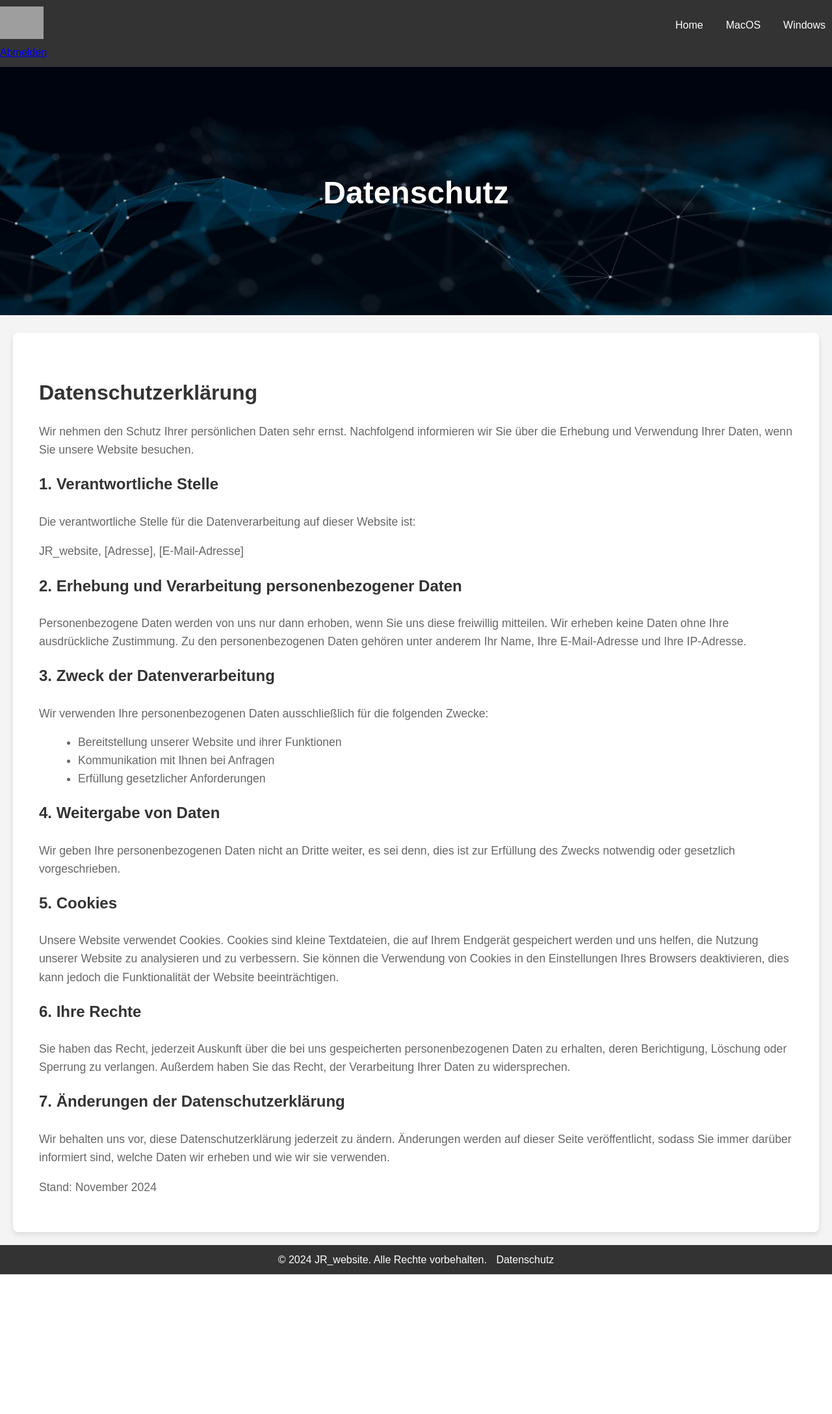
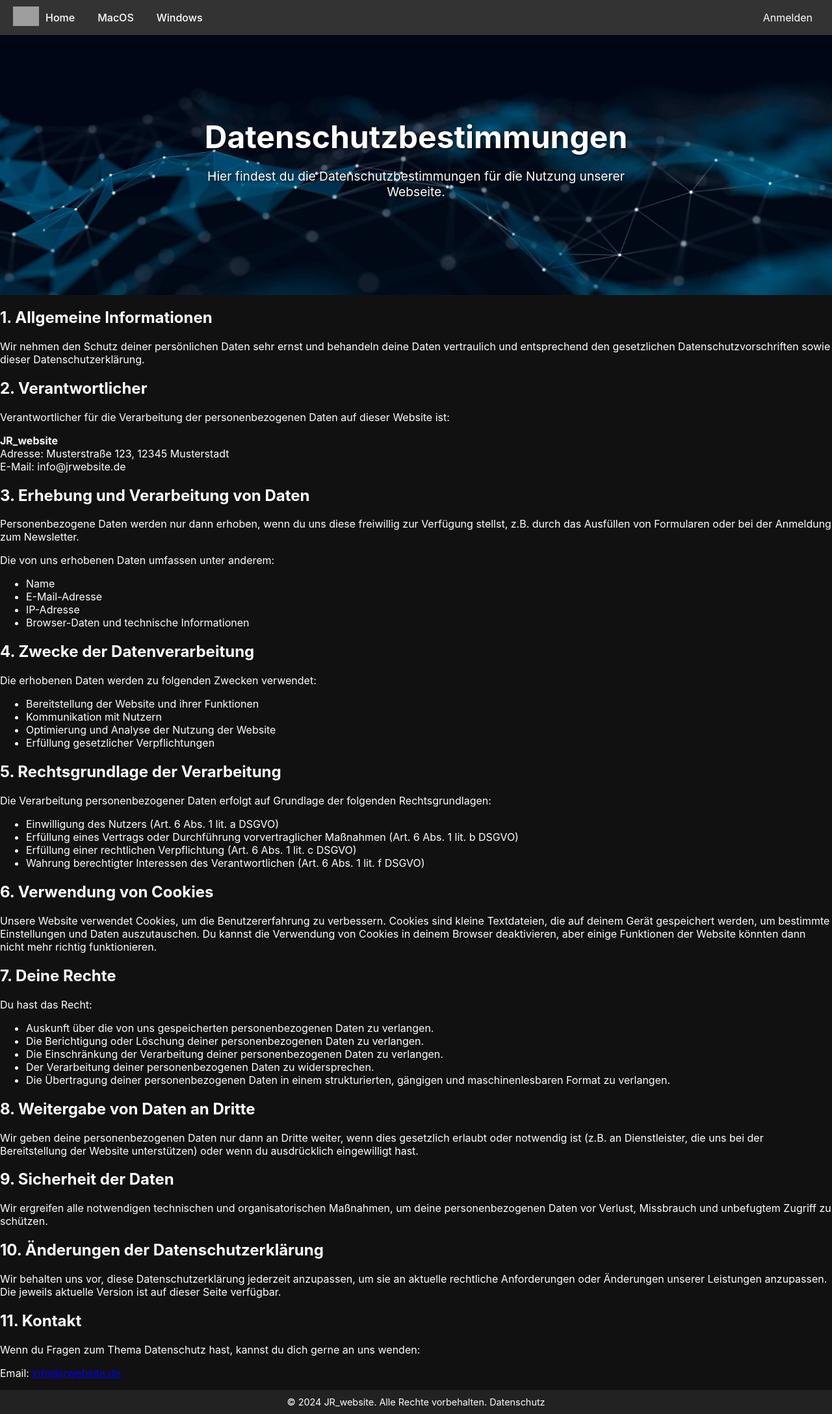
Before and after one commit to SwiftUI-App/py_website, a Flask app: page /datenschutz in a window 1280 px wide. Shown: the whole page at 65% size. Before the commit the page ends 1961 px from the top, so only its background shows below. Run offline with Flask 3, Linux system fonts and the light colour scheme; grey boxes are pictures that could not be loaded.

Commit message:
Update datenschutz.html

```diff
--- a/templates/datenschutz.html
+++ b/templates/datenschutz.html
@@ -3,134 +3,12 @@
 <head>
     <meta charset="UTF-8">
     <meta name="viewport" content="width=device-width, initial-scale=1.0">
-    <title>Datenschutz - JR_website</title>
-    <style>
-        /* Allgemeine Stileinstellungen */
-        body {
-            font-family: Arial, sans-serif;
-            line-height: 1.6;
-            margin: 0;
-            padding: 0;
-            background-color: #f4f4f4;
-        }
-
-        /* Header-Stil */
-        header {
-            background: #333;
-            color: white;
-            padding: 10px 0;
-        }
-
-        header .logo {
-            height: 50px;
-        }
-
-        /* Navigation - Neue Formatierung */
-        header .header-links {
-            display: flex;
-            justify-content: flex-end;
-            gap: 15px;
-        }
-
-        header .header-links a {
-            color: white;
-            text-decoration: none;
-            padding: 10px;
-            font-size: 1rem;
-        }
-
-        header .header-links a:hover {
-            background-color: #555;
-        }
-
-        /* Stil für den Datenschutz-Bereich */
-        .image-container {
-            position: relative;
-            text-align: center;
-        }
-
-        .image-container img {
-            width: 100%;
-            height: auto;
-            filter: brightness(0.7); /* Dunkler Hintergrund für den Text */
-        }
-
-        .header-content {
-            position: absolute;
-            top: 50%;
-            left: 50%;
-            transform: translate(-50%, -50%);
-            color: white;
-            text-shadow: 2px 2px 4px rgba(0, 0, 0, 0.5);
-        }
-
-        .header-content h1 {
-            font-size: 3rem;
-            font-weight: bold;
-        }
-
-        /* Privacy-Policy Sektion */
-        .privacy-policy {
-            padding: 40px;
-            background-color: white;
-            border-radius: 8px;
-            box-shadow: 0 4px 8px rgba(0, 0, 0, 0.1);
-            margin: 20px;
-        }
-
-        .privacy-policy h2 {
-            font-size: 2rem;
-            color: #333;
-            margin-bottom: 20px;
-        }
-
-        .privacy-policy h3 {
-            font-size: 1.5rem;
-            margin-top: 20px;
-            color: #333;
-        }
-
-        .privacy-policy p {
-            font-size: 1.1rem;
-            color: #666;
-            margin-bottom: 15px;
-        }
-
-        .privacy-policy ul {
-            list-style-type: disc;
-            margin-left: 20px;
-        }
-
-        .privacy-policy ul li {
-            font-size: 1.1rem;
-            color: #666;
-        }
-
-        /* Footer */
-        footer {
-            background-color: #333;
-            color: white;
-            text-align: center;
-            padding: 10px 0;
-            position: relative;
-        }
-
-        footer .footer-link {
-            color: white;
-            text-decoration: none;
-            font-size: 1rem;
-            margin-left: 10px;
-        }
-
-        footer .footer-link:hover {
-            text-decoration: underline;
-        }
-    </style>
+    <title>Datenschutz</title>
+    <link rel="stylesheet" href="{{ url_for('static', filename='css/style.css') }}">
 </head>
 <body>
-    <!-- Header -->
     <header>
-        <div style="display: flex; align-items: center; justify-content: space-between; width: 100%;">
+        <div style="display: flex; align-items: center;">
             <a href="/">
                 <img src="{{ url_for('static', filename='images/logo.jpg') }}" alt="Logo" class="logo">
             </a>
@@ -141,56 +19,85 @@
             </nav>
         </div>
         <div>
-            <a href="/login" class="login">Abmelden</a>
+            <a href="/login" class="login">Anmelden</a>
         </div>
     </header>
 
-    <!-- Header-Bereich mit individuellem Bild für Datenschutz -->
     <div class="image-container">
-        <img src="{{ url_for('static', filename='images/datenschutz.jpg') }}" alt="Datenschutz Image">
+        <img src="{{ url_for('static', filename='images/datenschutz.jpg') }}" alt="MacOS Header Image">
         <div class="header-content">
-            <h1>Datenschutz</h1>
+            <h1>Datenschutzbestimmungen</h1>
+            <p>Hier findest du die Datenschutzbestimmungen für die Nutzung unserer Webseite.</p>
         </div>
     </div>
 
-    <!-- Hauptinhalt (Datenschutztexte) -->
     <main>
-        <section class="privacy-policy">
-            <h2>Datenschutzerklärung</h2>
-            <p>Wir nehmen den Schutz Ihrer persönlichen Daten sehr ernst. Nachfolgend informieren wir Sie über die Erhebung und Verwendung Ihrer Daten, wenn Sie unsere Website besuchen.</p>
+        <section>
+            <h2>1. Allgemeine Informationen</h2>
+            <p>Wir nehmen den Schutz deiner persönlichen Daten sehr ernst und behandeln deine Daten vertraulich und entsprechend den gesetzlichen Datenschutzvorschriften sowie dieser Datenschutzerklärung.</p>
 
-            <h3>1. Verantwortliche Stelle</h3>
-            <p>Die verantwortliche Stelle für die Datenverarbeitung auf dieser Website ist:</p>
-            <p>JR_website, [Adresse], [E-Mail-Adresse]</p>
+            <h2>2. Verantwortlicher</h2>
+            <p>Verantwortlicher für die Verarbeitung der personenbezogenen Daten auf dieser Website ist:</p>
+            <p><strong>JR_website</strong><br>
+               Adresse: Musterstraße 123, 12345 Musterstadt<br>
+               E-Mail: <a rueckl.jonathan@icloud.com">info@jrwebsite.de</a></p>
 
-            <h3>2. Erhebung und Verarbeitung personenbezogener Daten</h3>
-            <p>Personenbezogene Daten werden von uns nur dann erhoben, wenn Sie uns diese freiwillig mitteilen. Wir erheben keine Daten ohne Ihre ausdrückliche Zustimmung. Zu den personenbezogenen Daten gehören unter anderem Ihr Name, Ihre E-Mail-Adresse und Ihre IP-Adresse.</p>
-
-            <h3>3. Zweck der Datenverarbeitung</h3>
-            <p>Wir verwenden Ihre personenbezogenen Daten ausschließlich für die folgenden Zwecke:</p>
+            <h2>3. Erhebung und Verarbeitung von Daten</h2>
+            <p>Personenbezogene Daten werden nur dann erhoben, wenn du uns diese freiwillig zur Verfügung stellst, z.B. durch das Ausfüllen von Formularen oder bei der Anmeldung zum Newsletter.</p>
+            <p>Die von uns erhobenen Daten umfassen unter anderem:</p>
             <ul>
-                <li>Bereitstellung unserer Website und ihrer Funktionen</li>
-                <li>Kommunikation mit Ihnen bei Anfragen</li>
-                <li>Erfüllung gesetzlicher Anforderungen</li>
+                <li>Name</li>
+                <li>E-Mail-Adresse</li>
+                <li>IP-Adresse</li>
+                <li>Browser-Daten und technische Informationen</li>
             </ul>
 
-            <h3>4. Weitergabe von Daten</h3>
-            <p>Wir geben Ihre personenbezogenen Daten nicht an Dritte weiter, es sei denn, dies ist zur Erfüllung des Zwecks notwendig oder gesetzlich vorgeschrieben.</p>
+            <h2>4. Zwecke der Datenverarbeitung</h2>
+            <p>Die erhobenen Daten werden zu folgenden Zwecken verwendet:</p>
+            <ul>
+                <li>Bereitstellung der Website und ihrer Funktionen</li>
+                <li>Kommunikation mit Nutzern</li>
+                <li>Optimierung und Analyse der Nutzung der Website</li>
+                <li>Erfüllung gesetzlicher Verpflichtungen</li>
+            </ul>
 
-            <h3>5. Cookies</h3>
-            <p>Unsere Website verwendet Cookies. Cookies sind kleine Textdateien, die auf Ihrem Endgerät gespeichert werden und uns helfen, die Nutzung unserer Website zu analysieren und zu verbessern. Sie können die Verwendung von Cookies in den Einstellungen Ihres Browsers deaktivieren, dies kann jedoch die Funktionalität der Website beeinträchtigen.</p>
+            <h2>5. Rechtsgrundlage der Verarbeitung</h2>
+            <p>Die Verarbeitung personenbezogener Daten erfolgt auf Grundlage der folgenden Rechtsgrundlagen:</p>
+            <ul>
+                <li>Einwilligung des Nutzers (Art. 6 Abs. 1 lit. a DSGVO)</li>
+                <li>Erfüllung eines Vertrags oder Durchführung vorvertraglicher Maßnahmen (Art. 6 Abs. 1 lit. b DSGVO)</li>
+                <li>Erfüllung einer rechtlichen Verpflichtung (Art. 6 Abs. 1 lit. c DSGVO)</li>
+                <li>Wahrung berechtigter Interessen des Verantwortlichen (Art. 6 Abs. 1 lit. f DSGVO)</li>
+            </ul>
 
-            <h3>6. Ihre Rechte</h3>
-            <p>Sie haben das Recht, jederzeit Auskunft über die bei uns gespeicherten personenbezogenen Daten zu erhalten, deren Berichtigung, Löschung oder Sperrung zu verlangen. Außerdem haben Sie das Recht, der Verarbeitung Ihrer Daten zu widersprechen.</p>
+            <h2>6. Verwendung von Cookies</h2>
+            <p>Unsere Website verwendet Cookies, um die Benutzererfahrung zu verbessern. Cookies sind kleine Textdateien, die auf deinem Gerät gespeichert werden, um bestimmte Einstellungen und Daten auszutauschen. Du kannst die Verwendung von Cookies in deinem Browser deaktivieren, aber einige Funktionen der Website könnten dann nicht mehr richtig funktionieren.</p>
 
-            <h3>7. Änderungen der Datenschutzerklärung</h3>
-            <p>Wir behalten uns vor, diese Datenschutzerklärung jederzeit zu ändern. Änderungen werden auf dieser Seite veröffentlicht, sodass Sie immer darüber informiert sind, welche Daten wir erheben und wie wir sie verwenden.</p>
+            <h2>7. Deine Rechte</h2>
+            <p>Du hast das Recht:</p>
+            <ul>
+                <li>Auskunft über die von uns gespeicherten personenbezogenen Daten zu verlangen.</li>
+                <li>Die Berichtigung oder Löschung deiner personenbezogenen Daten zu verlangen.</li>
+                <li>Die Einschränkung der Verarbeitung deiner personenbezogenen Daten zu verlangen.</li>
+                <li>Der Verarbeitung deiner personenbezogenen Daten zu widersprechen.</li>
+                <li>Die Übertragung deiner personenbezogenen Daten in einem strukturierten, gängigen und maschinenlesbaren Format zu verlangen.</li>
+            </ul>
 
-            <p>Stand: November 2024</p>
+            <h2>8. Weitergabe von Daten an Dritte</h2>
+            <p>Wir geben deine personenbezogenen Daten nur dann an Dritte weiter, wenn dies gesetzlich erlaubt oder notwendig ist (z.B. an Dienstleister, die uns bei der Bereitstellung der Website unterstützen) oder wenn du ausdrücklich eingewilligt hast.</p>
+
+            <h2>9. Sicherheit der Daten</h2>
+            <p>Wir ergreifen alle notwendigen technischen und organisatorischen Maßnahmen, um deine personenbezogenen Daten vor Verlust, Missbrauch und unbefugtem Zugriff zu schützen.</p>
+
+            <h2>10. Änderungen der Datenschutzerklärung</h2>
+            <p>Wir behalten uns vor, diese Datenschutzerklärung jederzeit anzupassen, um sie an aktuelle rechtliche Anforderungen oder Änderungen unserer Leistungen anzupassen. Die jeweils aktuelle Version ist auf dieser Seite verfügbar.</p>
+
+            <h2>11. Kontakt</h2>
+            <p>Wenn du Fragen zum Thema Datenschutz hast, kannst du dich gerne an uns wenden:</p>
+            <p>Email: <a href="rueckl.jonathan@icloud.com">info@jrwebsite.de</a></p>
         </section>
     </main>
 
-    <!-- Footer -->
     <footer>
         &copy; 2024 JR_website. Alle Rechte vorbehalten.
         <a href="/datenschutz" class="footer-link">Datenschutz</a>
```
